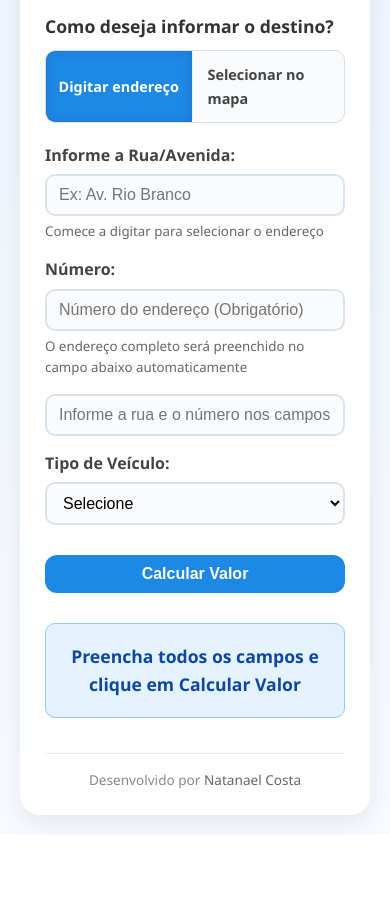
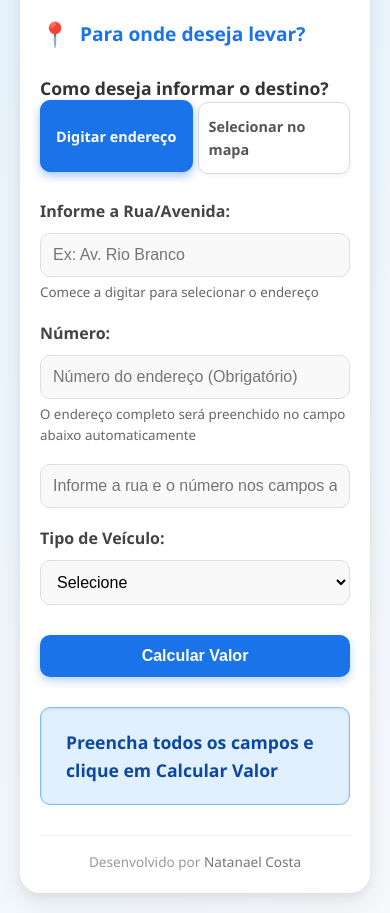
Before and after one commit to NatanaelOCosta/reboqueWebApp, a plain HTML site: page index.html in a window 390 px wide. Shown: the part 699-1612 px from the top of the page. Before the commit the page ends 1534 px from the top, so only its background shows below. Drawn offline with Linux system fonts and the light colour scheme; some packages are replaced by stand-ins of ours.

Commit message:
Update index.html

```diff
--- a/index.html
+++ b/index.html
@@ -6,12 +6,7 @@
     <title>GB Service - Reboque</title>
     <link rel="shortcut icon" type="imagex/png" href="fav.ico">
     <style>
-        /* ==========================================================
-   ESTILOS ATUALIZADOS - GBService Reboque
-   Autor: Natanael Costa
-   Versão visual aprimorada (2025)
-   ========================================================== */
-
+            /* Reset básico */
         * {
             margin: 0;
             padding: 0;
@@ -19,8 +14,9 @@
         }
 
         body {
-    font-family: 'Poppins', 'Segoe UI', Tahoma, Geneva, Verdana, sans-serif;
-    background: linear-gradient(180deg, #e8f1fb 0%, #f7faff 100%);
+            font-family: 'Segoe UI', Tahoma, Geneva, Verdana, sans-serif;
+            /* Fundo com gradiente sutil para efeito moderno */
+            background: linear-gradient(135deg, #e0f2ff 0%, #f7f9fc 100%);
             color: #333;
             line-height: 1.6;
             min-height: 100vh;
@@ -30,47 +26,51 @@ body {
             padding: 20px;
         }
 
-/* ===== CONTAINER PRINCIPAL ===== */
         .container {
-    background: #fff;
+            background: white;
             max-width: 600px;
             width: 100%;
-    padding: 40px 45px;
+            padding: 30px 40px;
+            /* Aumenta o arredondamento */
             border-radius: 20px;
-    box-shadow: 0 8px 25px rgba(0, 0, 0, 0.08);
-    transition: all 0.3s ease;
+            /* Sombra mais suave e moderna */
+            box-shadow: 0 10px 30px rgba(0, 0, 0, 0.08), 0 4px 10px rgba(0, 0, 0, 0.05);
+            margin-top: 40px; /* Adiciona um espaço superior */
         }
 
-.container:hover {
-    box-shadow: 0 10px 30px rgba(0, 0, 0, 0.1);
-}
-
-/* ===== SEÇÕES ===== */
         .section {
             margin-bottom: 30px;
         }
 
         .section h2 {
-    font-size: 1.35rem;
-    margin-bottom: 15px;
-    color: #0d47a1;
-    font-weight: 700;
+            font-size: 1.4rem; /* Um pouco maior */
+            margin-bottom: 20px;
+            color: #1a73e8; /* Cor mais proeminente */
+            border-bottom: none; /* Remove a borda inferior */
+            padding-bottom: 0;
             display: flex;
             align-items: center;
-    gap: 6px;
         }
 
-/* ===== FORMULÁRIO ===== */
+        .section h2::before {
+            content: '📍'; /* Ícone de localização */
+            display: inline-block;
+            margin-right: 10px;
+            font-size: 1.5rem;
+            color: #1a73e8;
+        }
+
+        /* Formulário */
         .form-group {
             display: flex;
             flex-direction: column;
-    margin-bottom: 15px;
+            margin-bottom: 18px; /* Mais espaço */
         }
 
         label {
-    margin-bottom: 6px;
+            margin-bottom: 8px; /* Mais espaço */
             font-weight: 600;
-    color: #444;
+            color: #444; /* Cor mais escura para melhor legibilidade */
             user-select: none;
         }
 
@@ -78,69 +78,73 @@ input[type="text"],
         input[type="number"],
         select {
             padding: 12px 15px;
-    border: 2px solid #d9e3f0;
-    border-radius: 10px;
+            border: 1px solid #e0e0e0; /* Borda mais fina e clara */
+            border-radius: 10px; /* Mais arredondado */
             font-size: 1rem;
             transition: all 0.3s ease;
-    background-color: #fafbfd;
+            outline-offset: 0;
+            background-color: #f9f9f9;
         }
 
         input[type="text"]:focus,
         input[type="number"]:focus,
         select:focus {
-    border-color: #1e88e5;
-    background-color: #fff;
-    box-shadow: 0 0 8px rgba(30, 136, 229, 0.3);
+            border-color: #1a73e8;
             outline: none;
+            box-shadow: 0 0 8px rgba(26, 115, 232, 0.2); /* Sombra de foco mais suave */
+            background-color: white;
         }
 
-/* ===== BOTÕES ===== */
+        /* Botão Padrão (Calcular Valor) */
         button {
             cursor: pointer;
-    background: #1e88e5;
-    color: #fff;
+            background: #1a73e8;
+            color: white;
             border: none;
             display: flex;
             align-items: center;
             justify-content: center;
-    padding: 14px 25px;
+            padding: 15px 25px;
             font-size: 1.1rem;
-    border-radius: 12px;
+            border-radius: 10px;
             font-weight: 700;
             width: 100%;
-    transition: all 0.25s ease;
-    margin-top: 8px;
+            transition: background-color 0.3s ease, transform 0.1s ease; /* Adiciona transform */
+            user-select: none;
+            margin-top: 5px;
+            box-shadow: 0 4px 10px rgba(26, 115, 232, 0.3); /* Sombra para o botão */
         }
 
-button:hover,
-button:focus {
-    background: #1565c0;
-    transform: translateY(-1px);
-    box-shadow: 0 4px 8px rgba(21, 101, 192, 0.3);
+        button:hover {
+            background: #155ab6;
+            transform: translateY(-1px); /* Efeito sutil de levantar */
         }
 
-/* ===== TOGGLE DE ESCOLHA ===== */
+        button:active {
+            transform: translateY(1px); /* Efeito de pressionar */
+            box-shadow: none;
+        }
+
+        /* Estilização do Toggle de Escolha (Aba/Botão) */
         .input-toggle {
-    margin-bottom: 20px;
-    border-radius: 10px;
+            margin-bottom: 25px;
         }
 
         .input-toggle > label {
-    display: block;
             font-size: 1.1rem;
-    margin-bottom: 10px;
+            margin-bottom: 12px;
             color: #333;
-    font-weight: 600;
+            font-weight: bold;
         }
 
         .radio-group {
             display: flex;
-    gap: 5px;
+            gap: 10px; /* Espaço entre os botões */
             flex-wrap: wrap;
-    border: 1px solid #e0e0e0;
-    border-radius: 10px;
-    overflow: hidden;
-    background-color: #f9fafb;
+            border: none; /* Remove a borda externa */
+            border-radius: 12px;
+            overflow: visible; /* Garante que as sombras não sejam cortadas */
+            background-color: transparent; /* Remove fundo cinza */
         }
 
         .radio-group input[type="radio"] {
@@ -149,159 +153,172 @@ button:focus {
 
         .radio-group label {
             flex-grow: 1;
+            /* --- AJUSTE PARA CENTRALIZAÇÃO VERTICAL E HORIZONTAL --- */
             display: flex;
             align-items: center;
             justify-content: center;
-    padding: 12px 10px;
+            /* ----------------------------------------------------- */
+            padding: 15px 20px; /* Aumenta o padding */
             cursor: pointer;
-    transition: all 0.25s ease;
+            background-color: white; /* Fundo branco padrão */
+            transition: all 0.3s ease;
             font-weight: 600;
+            color: #555;
             margin-bottom: 0;
-    border-right: 1px solid #eee;
-    color: #444;
+            border: 1px solid #ddd; /* Borda sutil */
+            border-radius: 10px; /* Arredondamento individual */
+            box-shadow: 0 2px 5px rgba(0, 0, 0, 0.05);
+            /* Remove a borda direita desnecessária */
+            border-right: 1px solid #ddd;
         }
 
         .radio-group label:last-child {
-    border-right: none;
+             border-right: 1px solid #ddd; /* Mantém a borda no último item */
+        }
+
+        .radio-group label:hover {
+            background-color: #f0f4f8; /* Efeito hover sutil */
         }
 
         .radio-group input[type="radio"]:checked + label {
-    background-color: #1e88e5;
-    color: #fff;
-    box-shadow: inset 0 0 10px rgba(0, 0, 0, 0.15);
+            background-color: #1a73e8;
+            color: white;
+            border-color: #1a73e8;
+            /* Sombra mais proeminente e sem o efeito inset */
+            box-shadow: 0 4px 10px rgba(26, 115, 232, 0.4);
+            transform: translateY(-2px); /* Efeito de elevação ao selecionar */
         }
+        /* Fim Estilização Toggle */
 
-/* ===== MAPA ===== */
+        /* Estilos do Mapa */
         #map-canvas {
             height: 300px;
             width: 100%;
             border-radius: 10px;
-    border: 1px solid #cfd8dc;
-    background-color: #e9edf1;
+            border: 1px solid #e0e0e0;
+            background-color: #e9e9e9;
         }
 
         .map-controls {
             padding: 15px;
             background-color: #fff;
             border-radius: 10px;
-    border: 1px solid #dce3ea;
+            border: 1px solid #e0e0e0;
             margin-top: 15px;
+            box-shadow: 0 2px 5px rgba(0, 0, 0, 0.05);
         }
 
         .map-status {
             text-align: center;
             font-weight: 600;
             margin-bottom: 10px;
-    color: #f57c00;
+            color: #d9480f;
         }
 
-/* ===== RESULTADOS ===== */
         #resultado {
             font-weight: 700;
             white-space: pre-line;
             font-size: 1.1rem;
-    padding: 18px 20px;
-    background: #e3f2fd;
-    border-radius: 10px;
-    border: 1px solid #90caf9;
+            padding: 20px 25px; /* Mais padding */
+            background: #e1f0ff;
+            border-radius: 10px; /* Mais arredondado */
+            border: 1px solid #7ab8ff;
             min-height: 60px;
             color: #0d47a1;
-    margin-top: 10px;
-    text-align: center;
+            box-shadow: inset 0 1px 3px rgba(0, 0, 0, 0.1);
         }
 
         #mensagem-erro {
-    margin-bottom: 10px;
+            color: #721c24;
+            margin-bottom: 20px;
             padding: 15px;
-    border: 2px solid #f8d7da;
-    background-color: #fdecea;
-    color: #b71c1c;
+            border: 1px solid #f5c6cb;
+            background-color: #f8d7da;
             border-radius: 10px;
             font-weight: 600;
-    text-align: center;
         }
 
-/* ===== WHATSAPP BUTTON ===== */
         .whatsapp-button {
-    background-color: #25d366;
-    color: #fff;
-    border: none;
-    padding: 14px 25px;
-    font-size: 1.1rem;
-    border-radius: 12px;
-    font-weight: 700;
-    width: 100%;
-    margin-top: 8px;
-    cursor: pointer;
-    transition: all 0.3s ease;
+            background-color: #25D366;
+            box-shadow: 0 4px 10px rgba(37, 211, 102, 0.4);
         }
 
-.whatsapp-button:hover {
-    background-color: #128c7e;
-    transform: translateY(-1px);
-    box-shadow: 0 4px 8px rgba(18, 140, 126, 0.3);
+        .whatsapp-button:hover,
+        .whatsapp-button:focus {
+            background-color: #128C7E;
         }
 
-/* ===== BOTÃO CONFIRMAR MAPA ===== */
+        /* Estilo do botão de confirmação do mapa */
         #btn-confirmar-mapa {
             background-color: #38a169;
+            box-shadow: 0 4px 10px rgba(56, 161, 105, 0.3);
         }
         #btn-confirmar-mapa:hover {
             background-color: #277e53;
         }
 
-/* ===== DETALHES MOTO ===== */
         #detalhes-moto {
             margin-top: 15px;
-    padding: 15px;
-    border: 1px solid #eee;
+            padding: 20px;
+            border: 1px solid #e0e0e0;
             border-radius: 10px;
-    background-color: #fafafa;
+            background-color: #f0f4f8;
         }
 
-/* ===== LOGO ===== */
+        /* NOVO ESTILO PARA A LOGO (IMAGEM) */
         .logo-container {
             text-align: center;
             margin-bottom: 30px;
         }
+
         .logo-img {
-    max-width: 260px;
+            max-width: 250px;
             height: auto;
+            border-radius: 6px;
             display: inline-block;
         }
+        /* FIM NOVO ESTILO LOGO */
 
-/* ===== RODAPÉ ===== */
+        /* AJUSTE PARA O RODAPÉ DISCRETO E CENTRALIZADO */
         .footer {
             text-align: center;
-    margin-top: 35px;
+            margin-top: 30px;
             font-size: 0.85rem;
-    color: #888;
+            color: #999;
             padding-top: 15px;
             border-top: 1px solid #eee;
         }
         .footer strong {
             font-weight: 500;
-    color: #666;
+            color: #777;
+        }
+        /* FIM AJUSTE RODAPÉ */
+
+        /* Responsividade */
+        @media (max-width: 480px) {
+            .container {
+                padding: 20px;
+            }
+            .radio-group {
+                gap: 5px; /* Reduz o espaço no mobile */
+            }
+            .radio-group label {
+                flex-basis: 48%; /* Garante 2 por linha */
+                padding: 12px 10px;
+                font-size: 0.9rem;
             }
 
-/* ===== RESPONSIVIDADE ===== */
-@media (max-width: 480px) {
-    .container {
-        padding: 25px;
-    }
-    .radio-group label {
-        flex-basis: 45%;
-        font-size: 0.9rem;
-    }
             input[type="text"],
             input[type="number"],
             select,
             button {
                 font-size: 1rem;
-        padding: 10px 12px;
+                padding: 12px 12px;
+            }
+            .section h2 {
+                 font-size: 1.2rem;
             }
         }
-
     </style>
     <script>
         // =================================================================
```
Lines whose indentation alone changed are shown as unchanged.
